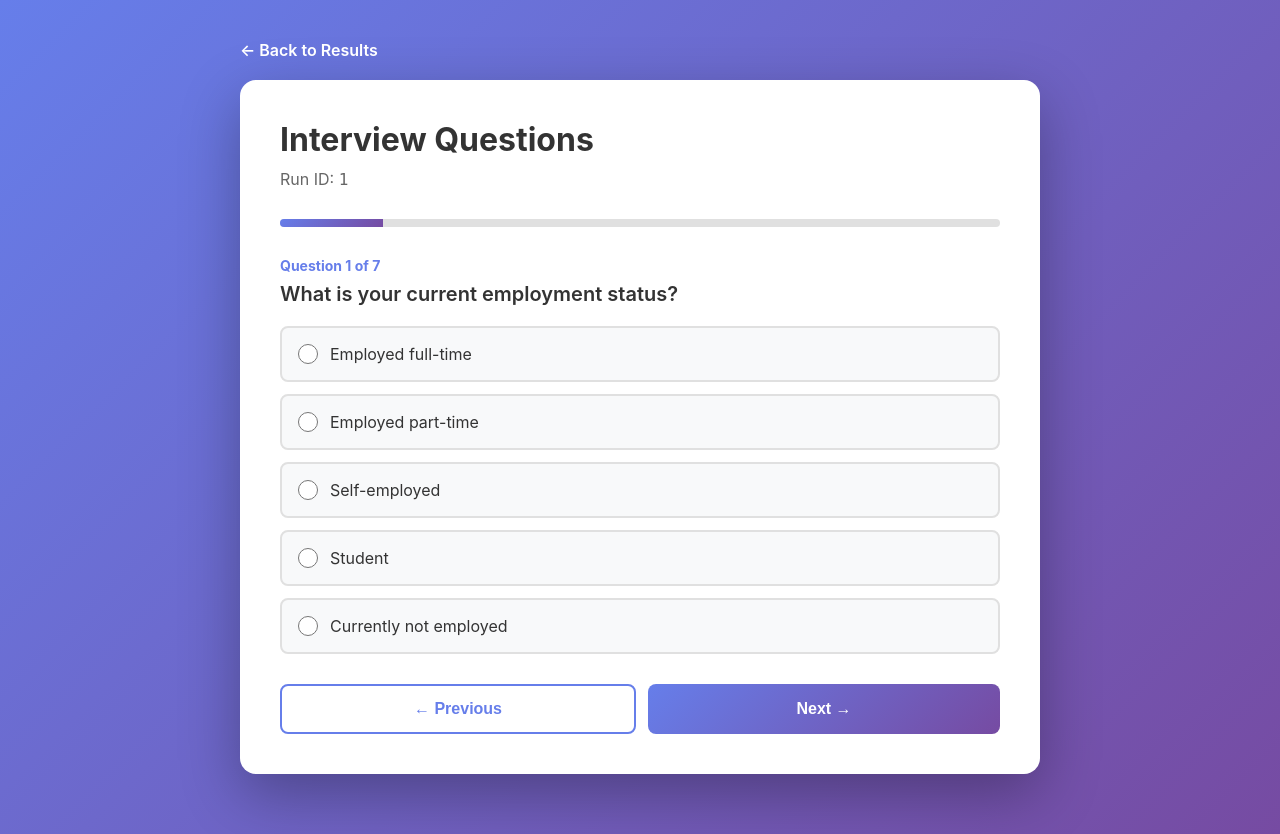
After one commit to ManishVangara/system_env_check, a Flask app: page /interview/1 in a window 1280 px wide. The commit adds this page. Run offline with Flask 3, Linux system fonts and the light colour scheme.

Commit message:
Add automatic results display, interview flow, and change port to 8000
Major enhancements to improve user experience with automatic result
notifications and interview capability.

Port Changes (5000 → 8000):
- Server now runs on port 8000
- Client default server updated to http://localhost:8000
- All documentation updated to reflect port 8000

Homepage Enhancements (templates/index.html):
- Added automatic polling for new results (every 3 seconds)
- Notification banner slides in when new results are received
- Shows hostname and status of new submissions
- Auto-refreshes recent results list
- Notification auto-hides after 10 seconds
- Smooth animations for better UX

Results Page Updates (templates/results.html):
- Added "Proceed to Interview" button (green gradient)
- Button links to /interview/<run_id> page
- Placed alongside "Run Another Check" button

New Interview Page (templates/interview.html):
- Complete interview questionnaire with 7 questions
- Mix of multiple choice and text-based questions
- Progress bar showing completion percentage
- Previous/Next navigation buttons
- Question types:
  * Employment status
  * Years of experience
  * Education level
  * Technical skills (text)
  * Motivation (text)
  * Availability
  * Questions for interviewer (text)
- Beautiful gradient design matching site theme
- Completion message after submitting
- Client-side validation
- Answers stored in JavaScript (can be sent to server)

Server Updates (server/app.py):
- Changed port from 5000 to 8000
- Added /interview/<run_id> route
- Serves interview.html template

Client Updates (client/system_check_client.py):
- Changed DEFAULT_SERVER to http://localhost:8000

Documentation Updates:
- README.md: All port references changed to 8000
- QUICKSTART.md: All port references changed to 8000

Workflow Improvements:
1. User runs executable → results sent to server
2. Homepage automatically detects new results
3. Notification banner appears with "View Results" button
4. User views results → "Proceed to Interview" button
5. User completes interview questionnaire
6. Returns to homepage for next candidate

This creates a complete end-to-end flow from system check to interview.

```diff
--- a/client/system_check_client.py
+++ b/client/system_check_client.py
@@ -20,7 +20,7 @@ import socket
 VERSION = "1.0.0"
 
 # Default server URL (can be overridden)
-DEFAULT_SERVER = "http://localhost:5000"
+DEFAULT_SERVER = "http://localhost:8000"
 
 # ----------------------------------------------
 # System Detection Functions
--- a/server/app.py
+++ b/server/app.py
@@ -230,6 +230,11 @@ def view_result(run_id: str):
     """View results page for a specific run ID."""
     return render_template('results.html', run_id=run_id)
 
+@app.route('/interview/<run_id>')
+def interview(run_id: str):
+    """Interview page for a specific run ID."""
+    return render_template('interview.html', run_id=run_id)
+
 # ----------------------------------------------
 # Static Files
 # ----------------------------------------------
@@ -283,7 +288,7 @@ if __name__ == '__main__':
 
     print()
     print("=" * 60)
-    print("Starting server on http://0.0.0.0:5000")
+    print("Starting server on http://0.0.0.0:8000")
     print("=" * 60)
 
-    app.run(host='0.0.0.0', port=5000, debug=True)
+    app.run(host='0.0.0.0', port=8000, debug=True)
--- /dev/null
+++ b/templates/interview.html
@@ -0,0 +1,450 @@
+<!DOCTYPE html>
+<html lang="en">
+<head>
+    <meta charset="UTF-8">
+    <meta name="viewport" content="width=device-width, initial-scale=1.0">
+    <title>Interview - System Check</title>
+    <style>
+        * {
+            margin: 0;
+            padding: 0;
+            box-sizing: border-box;
+        }
+
+        body {
+            font-family: -apple-system, BlinkMacSystemFont, 'Segoe UI', Roboto, Oxygen, Ubuntu, Cantarell, sans-serif;
+            background: linear-gradient(135deg, #667eea 0%, #764ba2 100%);
+            min-height: 100vh;
+            padding: 40px 20px;
+        }
+
+        .container {
+            max-width: 800px;
+            margin: 0 auto;
+        }
+
+        .card {
+            background: white;
+            border-radius: 16px;
+            box-shadow: 0 20px 60px rgba(0, 0, 0, 0.3);
+            padding: 40px;
+            margin-bottom: 20px;
+        }
+
+        h1 {
+            color: #333;
+            margin-bottom: 10px;
+            font-size: 32px;
+        }
+
+        .subtitle {
+            color: #666;
+            margin-bottom: 30px;
+            font-size: 16px;
+        }
+
+        .progress-bar {
+            width: 100%;
+            height: 8px;
+            background: #e0e0e0;
+            border-radius: 4px;
+            margin-bottom: 30px;
+            overflow: hidden;
+        }
+
+        .progress-fill {
+            height: 100%;
+            background: linear-gradient(135deg, #667eea 0%, #764ba2 100%);
+            transition: width 0.3s ease;
+        }
+
+        .question-container {
+            margin-bottom: 30px;
+        }
+
+        .question-number {
+            color: #667eea;
+            font-weight: bold;
+            font-size: 14px;
+            margin-bottom: 8px;
+        }
+
+        .question-text {
+            font-size: 20px;
+            color: #333;
+            margin-bottom: 20px;
+            font-weight: 600;
+        }
+
+        .answer-options {
+            display: flex;
+            flex-direction: column;
+            gap: 12px;
+        }
+
+        .answer-option {
+            background: #f8f9fa;
+            border: 2px solid #e0e0e0;
+            border-radius: 8px;
+            padding: 16px;
+            cursor: pointer;
+            transition: all 0.2s;
+            display: flex;
+            align-items: center;
+        }
+
+        .answer-option:hover {
+            border-color: #667eea;
+            background: #f0f4ff;
+        }
+
+        .answer-option.selected {
+            border-color: #667eea;
+            background: #e8f0ff;
+        }
+
+        .answer-option input[type="radio"] {
+            margin-right: 12px;
+            width: 20px;
+            height: 20px;
+            cursor: pointer;
+        }
+
+        .answer-option label {
+            cursor: pointer;
+            flex: 1;
+            font-size: 16px;
+            color: #333;
+        }
+
+        .text-answer {
+            width: 100%;
+            padding: 12px;
+            border: 2px solid #e0e0e0;
+            border-radius: 8px;
+            font-size: 16px;
+            font-family: inherit;
+            resize: vertical;
+            min-height: 100px;
+        }
+
+        .text-answer:focus {
+            outline: none;
+            border-color: #667eea;
+        }
+
+        .button-group {
+            display: flex;
+            gap: 12px;
+            margin-top: 30px;
+        }
+
+        .button {
+            background: linear-gradient(135deg, #667eea 0%, #764ba2 100%);
+            color: white;
+            border: none;
+            padding: 14px 28px;
+            font-size: 16px;
+            border-radius: 8px;
+            cursor: pointer;
+            transition: transform 0.2s, box-shadow 0.2s;
+            font-weight: 600;
+            flex: 1;
+        }
+
+        .button:hover {
+            transform: translateY(-2px);
+            box-shadow: 0 10px 20px rgba(102, 126, 234, 0.4);
+        }
+
+        .button:disabled {
+            background: #ccc;
+            cursor: not-allowed;
+            transform: none;
+        }
+
+        .button.secondary {
+            background: white;
+            color: #667eea;
+            border: 2px solid #667eea;
+        }
+
+        .back-link {
+            display: inline-block;
+            margin-bottom: 20px;
+            color: white;
+            text-decoration: none;
+            font-weight: 600;
+        }
+
+        .back-link:hover {
+            text-decoration: underline;
+        }
+
+        .completion-message {
+            text-align: center;
+            padding: 40px 20px;
+        }
+
+        .completion-message h2 {
+            color: #4caf50;
+            margin-bottom: 16px;
+            font-size: 28px;
+        }
+
+        .completion-message p {
+            color: #666;
+            margin-bottom: 24px;
+            font-size: 16px;
+        }
+
+        .hidden {
+            display: none;
+        }
+    </style>
+</head>
+<body>
+    <div class="container">
+        <a href="/results/{{ run_id }}" class="back-link">← Back to Results</a>
+
+        <div class="card">
+            <h1>Interview Questions</h1>
+            <p class="subtitle">Run ID: <code>{{ run_id }}</code></p>
+
+            <div class="progress-bar">
+                <div class="progress-fill" id="progressFill" style="width: 0%"></div>
+            </div>
+
+            <div id="questionContainer" class="question-container">
+                <!-- Questions will be dynamically loaded here -->
+            </div>
+
+            <div id="completionMessage" class="completion-message hidden">
+                <h2>✓ Interview Completed!</h2>
+                <p>Thank you for completing the interview. Your responses have been recorded.</p>
+                <a href="/" class="button">Return to Home</a>
+            </div>
+
+            <div id="buttonGroup" class="button-group">
+                <button class="button secondary" id="prevBtn" onclick="previousQuestion()" disabled>← Previous</button>
+                <button class="button" id="nextBtn" onclick="nextQuestion()">Next →</button>
+            </div>
+        </div>
+    </div>
+
+    <script>
+        const runId = "{{ run_id }}";
+
+        // Interview questions
+        const questions = [
+            {
+                id: 1,
+                type: 'multiple',
+                question: 'What is your current employment status?',
+                options: [
+                    'Employed full-time',
+                    'Employed part-time',
+                    'Self-employed',
+                    'Student',
+                    'Currently not employed'
+                ]
+            },
+            {
+                id: 2,
+                type: 'multiple',
+                question: 'How many years of professional experience do you have?',
+                options: [
+                    'Less than 1 year',
+                    '1-3 years',
+                    '3-5 years',
+                    '5-10 years',
+                    'More than 10 years'
+                ]
+            },
+            {
+                id: 3,
+                type: 'multiple',
+                question: 'What is your highest level of education?',
+                options: [
+                    'High School',
+                    'Associate Degree',
+                    'Bachelor\'s Degree',
+                    'Master\'s Degree',
+                    'Doctorate (PhD)',
+                    'Other'
+                ]
+            },
+            {
+                id: 4,
+                type: 'text',
+                question: 'What are your primary technical skills? (Please list)',
+                placeholder: 'e.g., Python, JavaScript, React, AWS, etc.'
+            },
+            {
+                id: 5,
+                type: 'text',
+                question: 'Why are you interested in this position?',
+                placeholder: 'Please share your motivation...'
+            },
+            {
+                id: 6,
+                type: 'multiple',
+                question: 'Are you available to start immediately?',
+                options: [
+                    'Yes, immediately',
+                    'Within 2 weeks',
+                    'Within 1 month',
+                    'More than 1 month',
+                    'Need to discuss'
+                ]
+            },
+            {
+                id: 7,
+                type: 'text',
+                question: 'Do you have any questions for us?',
+                placeholder: 'Please share any questions you may have...'
+            }
+        ];
+
+        let currentQuestion = 0;
+        let answers = {};
+
+        function renderQuestion() {
+            const container = document.getElementById('questionContainer');
+            const question = questions[currentQuestion];
+
+            let html = `
+                <div class="question-number">Question ${currentQuestion + 1} of ${questions.length}</div>
+                <div class="question-text">${question.question}</div>
+            `;
+
+            if (question.type === 'multiple') {
+                html += '<div class="answer-options">';
+                question.options.forEach((option, index) => {
+                    const isChecked = answers[question.id] === option ? 'checked' : '';
+                    const isSelected = answers[question.id] === option ? 'selected' : '';
+                    html += `
+                        <div class="answer-option ${isSelected}" onclick="selectOption(${question.id}, '${option.replace(/'/g, "\\'")}')">
+                            <input type="radio"
+                                   name="q${question.id}"
+                                   value="${option}"
+                                   id="opt${index}"
+                                   ${isChecked}
+                                   onchange="selectOption(${question.id}, '${option.replace(/'/g, "\\'")}')">
+                            <label for="opt${index}">${option}</label>
+                        </div>
+                    `;
+                });
+                html += '</div>';
+            } else if (question.type === 'text') {
+                const savedAnswer = answers[question.id] || '';
+                html += `
+                    <textarea
+                        class="text-answer"
+                        id="textAnswer"
+                        placeholder="${question.placeholder}"
+                        onchange="saveTextAnswer(${question.id})">${savedAnswer}</textarea>
+                `;
+            }
+
+            container.innerHTML = html;
+            updateProgress();
+            updateButtons();
+        }
+
+        function selectOption(questionId, option) {
+            answers[questionId] = option;
+            renderQuestion();
+        }
+
+        function saveTextAnswer(questionId) {
+            const text = document.getElementById('textAnswer').value;
+            answers[questionId] = text;
+        }
+
+        function nextQuestion() {
+            // Save text answer if current question is text type
+            if (questions[currentQuestion].type === 'text') {
+                saveTextAnswer(questions[currentQuestion].id);
+            }
+
+            // Check if answer is provided
+            if (!answers[questions[currentQuestion].id]) {
+                alert('Please answer the question before proceeding.');
+                return;
+            }
+
+            if (currentQuestion < questions.length - 1) {
+                currentQuestion++;
+                renderQuestion();
+            } else {
+                completeInterview();
+            }
+        }
+
+        function previousQuestion() {
+            if (currentQuestion > 0) {
+                currentQuestion--;
+                renderQuestion();
+            }
+        }
+
+        function updateProgress() {
+            const progress = ((currentQuestion + 1) / questions.length) * 100;
+            document.getElementById('progressFill').style.width = progress + '%';
+        }
+
+        function updateButtons() {
+            const prevBtn = document.getElementById('prevBtn');
+            const nextBtn = document.getElementById('nextBtn');
+
+            prevBtn.disabled = currentQuestion === 0;
+
+            if (currentQuestion === questions.length - 1) {
+                nextBtn.textContent = 'Complete Interview';
+            } else {
+                nextBtn.textContent = 'Next →';
+            }
+        }
+
+        function completeInterview() {
+            // Hide question and buttons
+            document.getElementById('questionContainer').classList.add('hidden');
+            document.getElementById('buttonGroup').classList.add('hidden');
+
+            // Show completion message
+            document.getElementById('completionMessage').classList.remove('hidden');
+
+            // Here you could send the answers to the server
+            console.log('Interview completed. Answers:', answers);
+
+            // Optional: Send to server
+            // saveInterviewResults();
+        }
+
+        async function saveInterviewResults() {
+            try {
+                const response = await fetch('/api/interview', {
+                    method: 'POST',
+                    headers: {
+                        'Content-Type': 'application/json'
+                    },
+                    body: JSON.stringify({
+                        run_id: runId,
+                        answers: answers
+                    })
+                });
+
+                if (response.ok) {
+                    console.log('Interview results saved');
+                }
+            } catch (err) {
+                console.error('Error saving interview results:', err);
+            }
+        }
+
+        // Initialize
+        window.addEventListener('DOMContentLoaded', renderQuestion);
+    </script>
+</body>
+</html>
--- a/templates/results.html
+++ b/templates/results.html
@@ -283,6 +283,7 @@
                     </div>
 
                     <div style="text-align: center; margin-top: 30px;">
+                        <a href="/interview/${result.run_id}" class="button" style="background: linear-gradient(135deg, #52c234 0%, #4a9d2a 100%); margin-right: 12px;">Proceed to Interview →</a>
                         <a href="/" class="button">Run Another Check</a>
                     </div>
                 `;
```
Also changed, not shown: QUICKSTART.md (+6 -6 lines), templates/index.html (+129 -1 lines), README.md.
